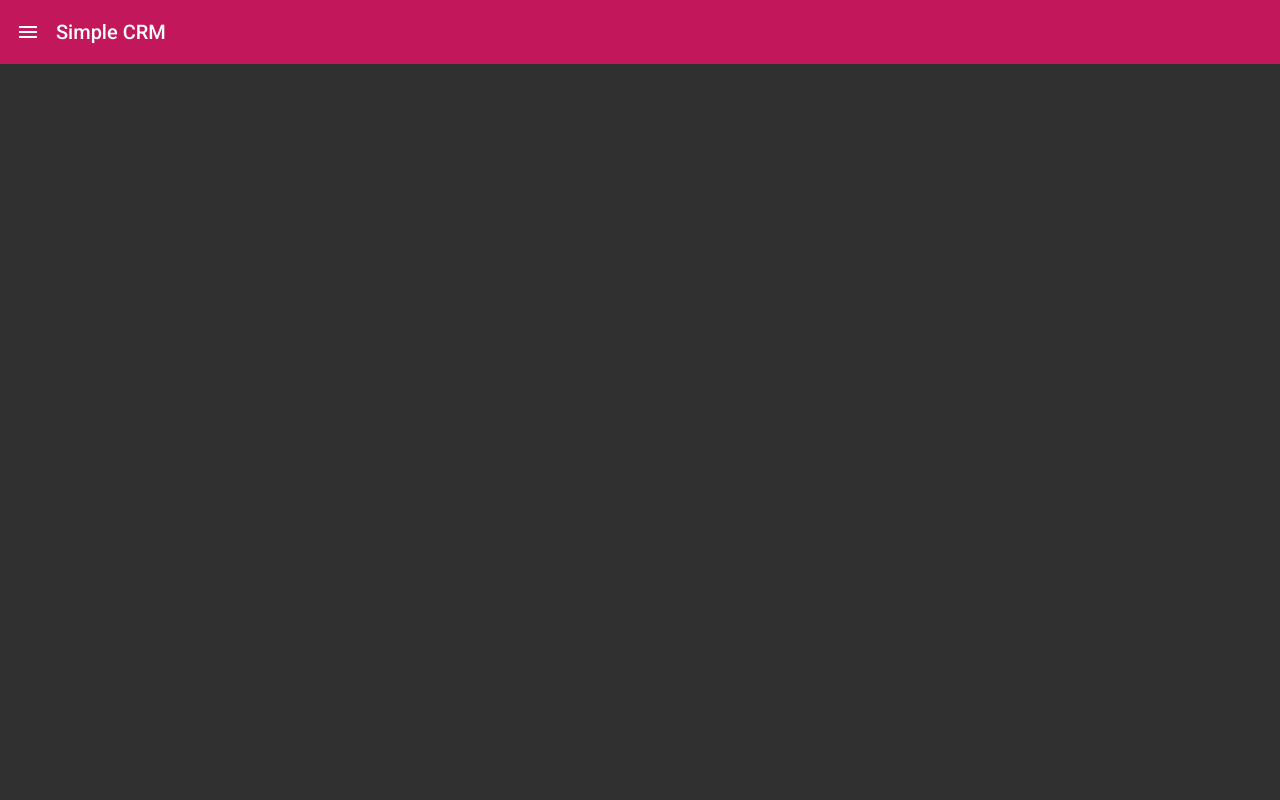
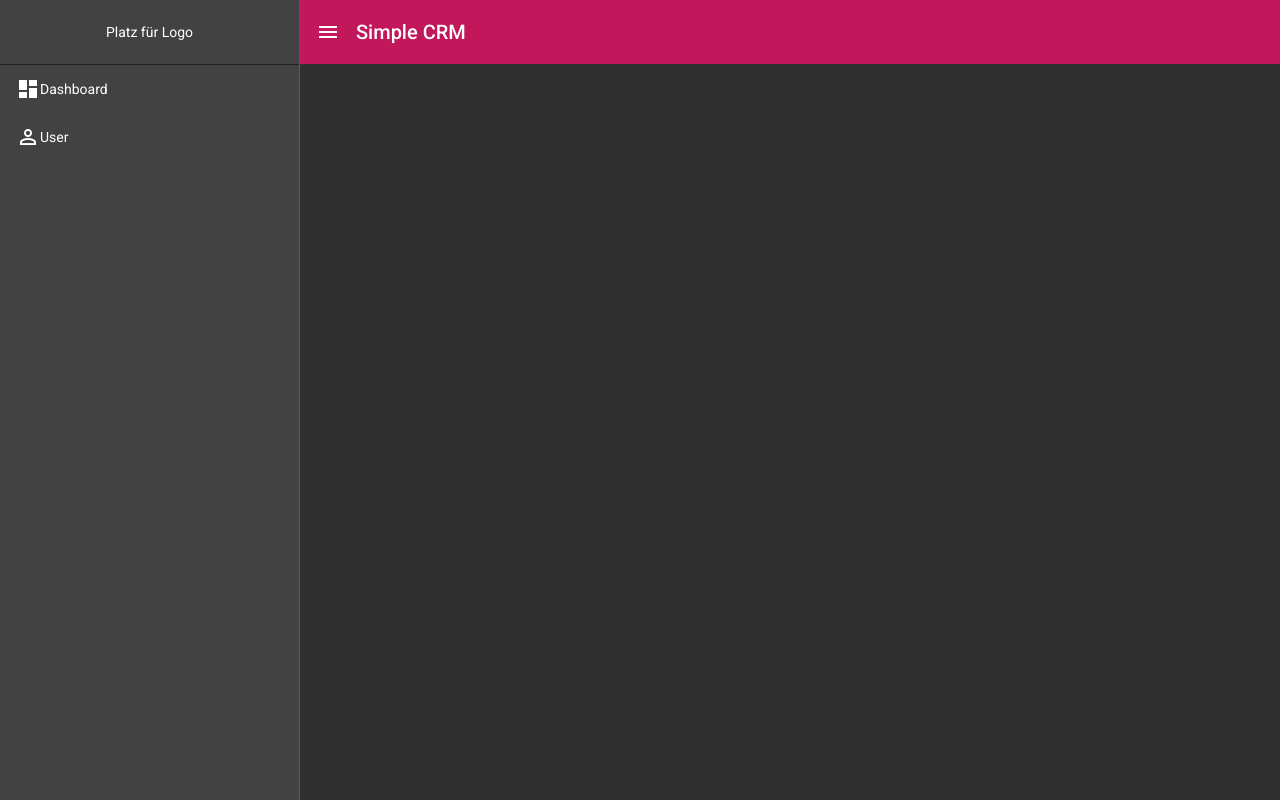
Before and after one commit to Micsterius/CRM, an Angular app: page / in a window 1280 px wide. Built offline with nearby package versions, Linux system fonts and the light colour scheme.

Commit message:
style sidenav

```diff
--- a/src/app/app.component.html
+++ b/src/app/app.component.html
@@ -1,11 +1,24 @@
 <mat-drawer-container class="mat-draw-container" autosize>
-  <mat-drawer #drawer class="example-sidenav" mode="side">
-    <p>Auto-resizing sidenav</p>
+  <mat-drawer #drawer class="sidenav" [opened]="true" mode="side">
+    <div class="logo-container">
+      Platz für Logo
+    </div>
+
+    <ul class="menu-sidenav">
+      <li>
+        <mat-icon>dashboard</mat-icon>
+        Dashboard
+      </li>
+      <li>
+        <mat-icon>perm_identity</mat-icon>User
+      </li>
+    </ul>
+
   </mat-drawer>
 
-  <div class="example-sidenav-content">
-    <mat-toolbar color="primary">
-      <mat-toolbar-row>
+  <div>
+    <mat-toolbar color="primary" class="mat-toolbar">
+      <mat-toolbar-row class="mat-toolbar-row">
         <mat-icon class="menu-icon" (click)="drawer.toggle()">menu</mat-icon>
         <span>Simple CRM</span>
       </mat-toolbar-row>
--- a/src/app/app.component.scss
+++ b/src/app/app.component.scss
@@ -1,3 +1,7 @@
+
+    $heightHeadLogoAndToolbar: 64px;
+
+
 .mat-draw-container {
     height: 100vh;
 }
@@ -10,3 +14,40 @@
         scale: 1.4;
     }
 }
+
+.sidenav {
+    width: 300px;
+
+}
+
+.logo-container {
+    border-bottom: 1px solid rgba(0, 0, 0, 0.5);
+    height: $heightHeadLogoAndToolbar;
+    display: flex;
+    align-items: center;
+    justify-content: center;
+}
+
+.mat-toolbar, .mat-toolbar-row  {
+    min-height: $heightHeadLogoAndToolbar;
+    height: $heightHeadLogoAndToolbar;
+}
+
+.menu-sidenav {
+    list-style-type: none;
+    padding-left: 0;
+    margin: 0;
+
+    li {
+        padding-left: 16px;
+        padding-right: 16px;
+        height: 48px;
+        display: flex;
+        align-items: center;
+        cursor: pointer;
+
+        &:hover {
+            background-color: rgba(0, 0, 0, 0.5);
+        }
+    }
+}
```
